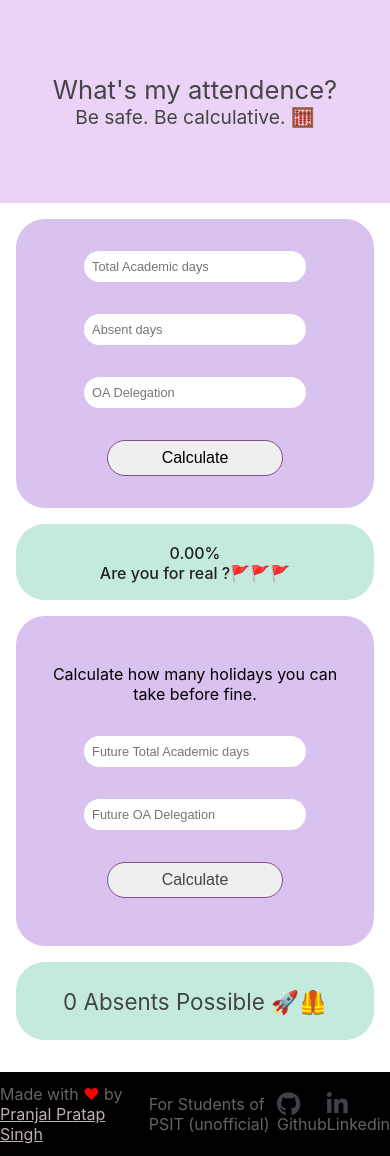
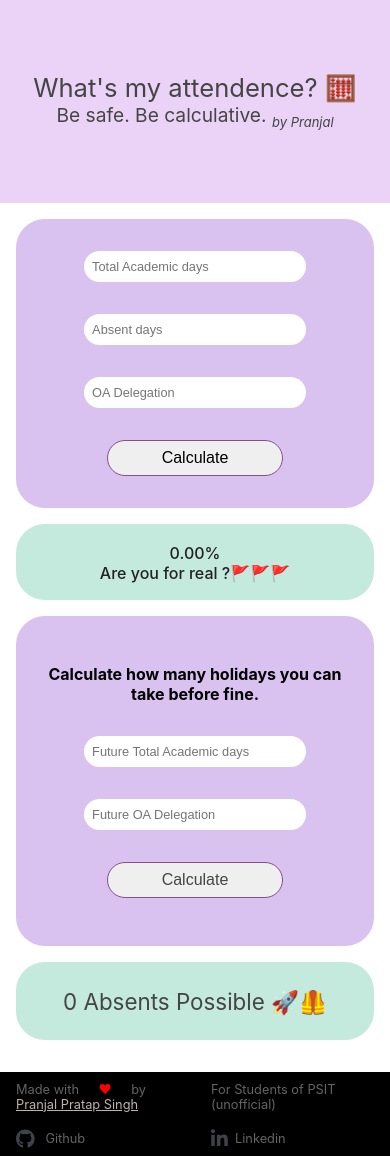
Before and after one commit to yyppsk/Attendence-Calculator-PSIT, a React (Create React App) app: page / in a window 390 px wide. Built offline with nearby package versions, Linux system fonts and the light colour scheme.

Commit message:
Iphone and Pixel Fix

```diff
--- a/src/components/Calculator.js
+++ b/src/components/Calculator.js
@@ -92,7 +92,9 @@ export default function Calculator() {
         </div>
         <form className="interface" onSubmit={calculateMaxAbsences}>
           <p className="daysLeft-heading">
-            Calculate how many holidays you can take before fine.
+            <strong>
+              Calculate how many holidays you can take before fine.
+            </strong>
           </p>
           <input
             type="text"
--- a/src/components/Header.js
+++ b/src/components/Header.js
@@ -1,8 +1,13 @@
 export default function Header() {
   return (
     <header className="header">
-      <div className="main heading">What's my attendence?</div>
-      <div className="sub heading">Be safe. Be calculative. 🧮</div>
+      <div className="main heading">What's my attendence? 🧮</div>
+      <div className="sub heading">
+        Be safe. Be calculative.{" "}
+        <sub style={{ fontSize: "small" }}>
+          <em>by Pranjal</em>
+        </sub>
+      </div>
     </header>
   );
 }
--- a/src/index.css
+++ b/src/index.css
@@ -182,4 +182,13 @@ button {
     justify-content: center;
     font-size: 1rem;
   }
+  .footer {
+    display: grid;
+    grid-template-columns: 1fr 1fr;
+    font-size: 0.8rem;
+  }
+  .footer span {
+    margin-left: 1rem;
+    margin-right: 1rem;
+  }
 }
```
